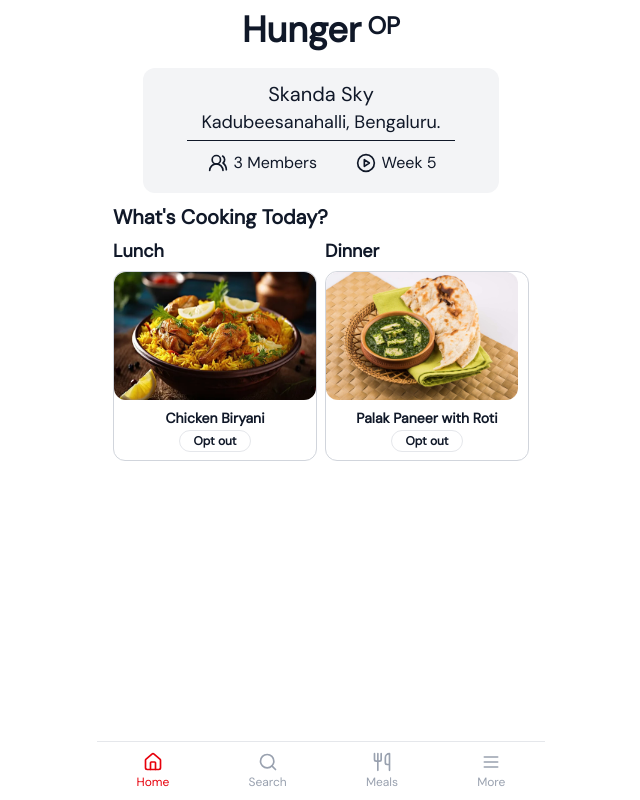
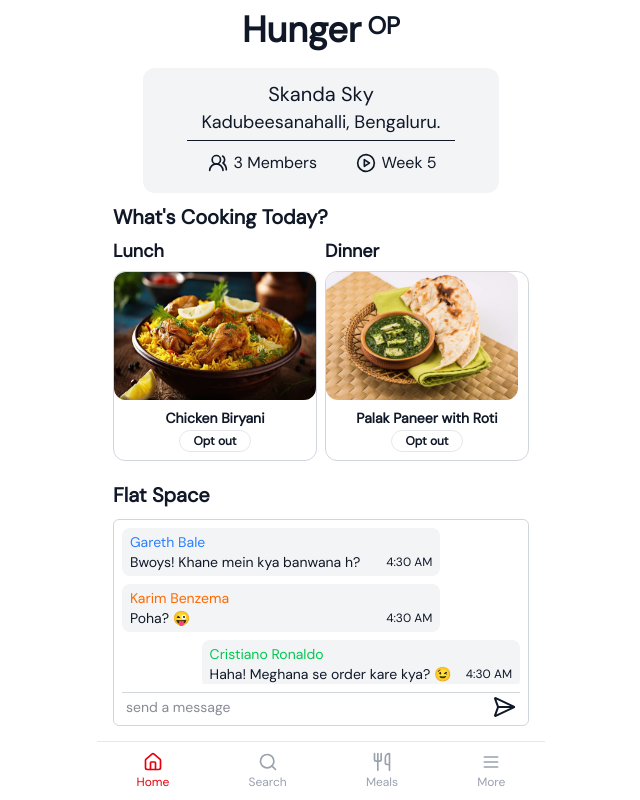
Before and after one commit to abhinaykrishna/hunger-op, a React (Vite) app: page /dashboard in a window 1280 px wide. Shown: the whole page, without its empty margins (319-959 px from the left). Built offline with nearby package versions, Linux system fonts and the light colour scheme.

Commit message:
chat design layout

```diff
--- a/package.json
+++ b/package.json
@@ -14,6 +14,7 @@
     "@tailwindcss/vite": "^4.1.7",
     "@tanstack/react-query": "^5.76.1",
     "axios": "^1.9.0",
+    "date-fns": "^4.1.0",
     "lucide-react": "^0.511.0",
     "react": "^19.1.0",
     "react-day-picker": "^9.7.0",
--- /dev/null
+++ b/src/components/ChatSection/index.jsx
@@ -0,0 +1,55 @@
+import { format } from 'date-fns';
+import { SendHorizontal } from 'lucide-react';
+
+function ChatSection() {
+  return (
+    <section className='px-2 py-1 border border-gray-300 rounded-md mb-10'>
+      {/* <p className='text-center text-xs'>Today - {format(new Date(), 'dd/MM/yyyy')}</p> */}
+      <div className='flex flex-col border-gray-300 text-sm h-40 overflow-scroll'>
+        <div className='w-4/5 bg-gray-100 px-2 py-1 rounded-lg my-1 dark:text-gray-900'>
+          <span className='text-blue-500'>Gareth Bale</span>
+          <p className='flex justify-between items-center'>
+            <span>Bwoys! Khane mein kya banwana h?</span>
+            <span className='text-xs'>{format(new Date(), 'h:mm a')}</span>
+          </p>
+        </div>
+        <div className='w-4/5 bg-gray-100 px-2 py-1 rounded-lg my-1 dark:text-gray-900'>
+          <span className='text-orange-500'>Karim Benzema</span>
+          <p className='flex justify-between items-center'>
+            <span>Poha? 😜</span>
+            <span className='text-xs'>{format(new Date(), 'h:mm a')}</span>
+          </p>
+        </div>
+        <div className='self-end w-4/5 bg-gray-100 px-2 py-1 rounded-lg my-1 dark:text-gray-900'>
+          <span className='text-green-500'>Cristiano Ronaldo</span>
+          <p className='flex justify-between items-center'>
+            <span>Haha! Meghana se order kare kya? 😉</span>
+            <span className='text-xs'>{format(new Date(), 'h:mm a')}</span>
+          </p>
+        </div>
+        <div className='w-4/5 bg-gray-100 px-2 py-1 rounded-lg my-1 dark:text-gray-900'>
+          <span className='text-blue-500'>Gareth Bale</span>
+          <p className='flex justify-between items-center'>
+            <span>Body kaise banega bhai? 😒</span>
+            <span className='text-xs'>{format(new Date(), 'h:mm a')}</span>
+          </p>
+        </div>
+        <div className='w-4/5 bg-gray-100 px-2 py-1 rounded-lg my-1 dark:text-gray-900'>
+          <span className='text-orange-500'>Karim Benzema</span>
+          <p className='flex justify-between items-center'>
+            <span>Monday se starting karenge BBC! 💪🏻</span>
+            <span className='text-xs'>{format(new Date(), 'h:mm a')}</span>
+          </p>
+        </div>
+      </div>
+      <form className='flex px-1 py-0.5 mt-2 border-t-1 border-gray-300'>
+        <input type='text' placeholder='send a message' className='w-full outline-none text-sm' />
+        <button type='submit'>
+          <SendHorizontal />
+        </button>
+      </form>
+    </section>
+  );
+}
+
+export default ChatSection;
--- a/src/components/Home/index.jsx
+++ b/src/components/Home/index.jsx
@@ -1,5 +1,6 @@
 import { UsersRound, CirclePlay } from 'lucide-react';
 import MealCard from '../MealCard';
+import ChatSection from '../ChatSection';
 import chickenBiryaniImg from '../../assets/biryani-img.webp';
 import palakPaneerRotiImg from '../../assets/palak-panner-with-roti.jpeg';
 
@@ -22,10 +23,12 @@ const Home = () => {
         </div>
       </section>
       <h3 className='text-xl mt-2.5 font-extrabold'>What's Cooking Today?</h3>
-      <div className='pb-4 flex gap-2'>
+      <div className='pb-1 flex gap-2'>
         <MealCard mealTime='Lunch' dishName='Chicken Biryani' dishImg={chickenBiryaniImg} />
         <MealCard mealTime='Dinner' dishName='Palak Paneer with Roti' dishImg={palakPaneerRotiImg} />
       </div>
+      <h3 className='text-xl my-2.5 font-extrabold'>Flat Space</h3>
+      <ChatSection />
     </div>
   );
 };
--- a/src/components/MealCard/index.jsx
+++ b/src/components/MealCard/index.jsx
@@ -8,7 +8,7 @@ const MealCard = ({ mealTime, dishName, dishImg }) => {
   };
 
   return (
-    <section className='mb-2.5 w-1/2'>
+    <section className='mb-1.5 w-1/2'>
       <h4 className='text-lg font-bold my-1.5'>{mealTime}</h4>
       <div className='border border-gray-300 rounded-xl'>
         <img src={dishImg} alt='meal-image' className='h-32 rounded-xl' />
```
